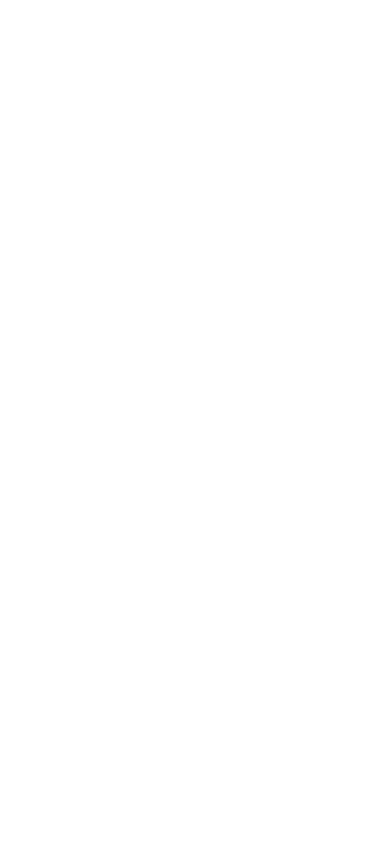
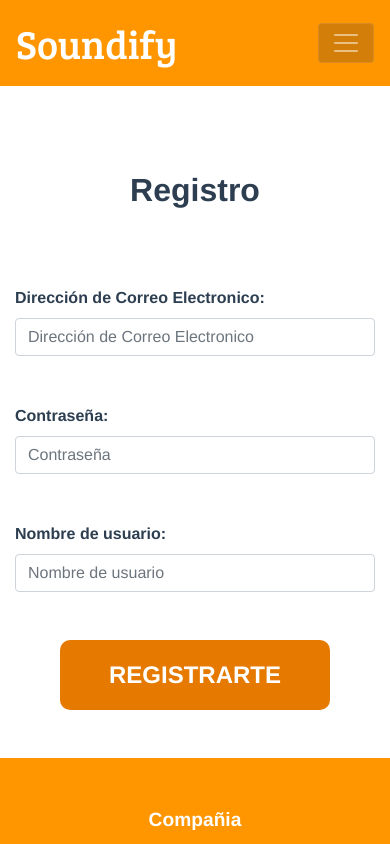
Before and after one commit to Darioorfano/Soundify, a Vue app: page /#/registro in a window 390 px wide. Before the commit this address had no page. Shown: the top 844 px of the page. Built offline with nearby package versions, Linux system fonts and the light colour scheme.

Commit message:
Se creo las vistas del Reproductor,buscador y home responsive

```diff
--- /dev/null
+++ b/src/components/FormLogin.vue
@@ -0,0 +1,35 @@
+<template >
+    <div>
+              <form class="col-12 col-sm-10 col-md-7 col-lg-5 col-xl-4  m-auto  ">
+  <div class="form-group mt-5 pt-4 mb-5 ">
+    <label  for="inputCorreoInicioSesion">Dirección de Correo Electronico:</label>
+    <input type="email" class="form-control" id="inputCorreoInicioSesion" aria-describedby="emailHelp" placeholder="Dirección de Correo Electronico">
+
+  </div>
+  <div class="form-group mb-4">
+    <label for="InputContraseñaInicioSesion">Contraseña:</label>
+    <input type="password" class="form-control" id="InputContraseñaInicioSesion" placeholder="Contraseña">
+  </div>
+
+    <router-link to="/soundify-player" ></router-link><Button  bclass="btn btn-freeVersion  mt-4 pt-3 pb-3 pl-5 pr-5 mb-5 mt-2 mb-2" valueButton="INICIAR SESIÓN"></Button>
+
+</form>
+    </div>
+</template>
+<script>
+import Button from "@/components/Button.vue"
+export default {
+    name:"FormLogin",
+    components:{
+Button
+
+    }
+}
+</script>
+<style>
+       .form-group label{
+display: flex;
+font-weight: bold;
+
+    }
+</style>
--- /dev/null
+++ b/src/components/FormRegistro.vue
@@ -0,0 +1,62 @@
+<template lang="">
+    <div>
+          <form class="col-12 col-sm-10 col-md-7 col-lg-5 col-xl-4  m-auto  ">
+                  <p class="title-register">Registro</p>
+  <div class="form-group mt-5 pt-4 mb-5 ">
+    <label  for="inputCorreoInicioSesion">Dirección de Correo Electronico:</label>
+    <input type="email" class="form-control" id="inputCorreoInicioSesion" aria-describedby="emailHelp" placeholder="Dirección de Correo Electronico">
+
+  </div>
+  <div class="form-group mb-4">
+    <label for="exampleInputPassword1">Contraseña:</label>
+    <input type="password" class="form-control" id="exampleInputPassword1" placeholder="Contraseña">
+  </div>
+   <div class="form-group mb-4 mt-5">
+    <label for="nombreDeUsuario">Nombre de usuario:</label>
+    <input type="text" class="form-control" id="nombreDeUsuario" placeholder="Nombre de usuario">
+  </div>
+
+   <router-link to="/login"><Button  bclass="btn btn-freeVersion  mt-4 pt-3 pb-3 pl-5 pr-5 mb-5 mt-2 mb-2" valueButton="REGISTRARTE"></Button></router-link>
+
+</form>
+    </div>
+</template>
+<script>
+import Button from "@/components/Button.vue"
+export default {
+    name:"FormRegistro",
+    components:{
+Button
+
+    }
+}
+</script>
+<style >
+
+ .title-register{
+        font-size: 2em;
+        margin-top: 2.5em;
+    font-weight: bold;
+    position:relative;
+    animation: slideDown 3s  ;
+
+    }
+    .form-group label{
+display: flex;
+font-weight: bold;
+
+    }
+
+
+@keyframes slideDown{
+    from{
+left:-100vw;
+
+    }
+to{
+left:0;
+
+}
+}
+
+</style>
--- a/src/components/Main.vue
+++ b/src/components/Main.vue
@@ -3,9 +3,9 @@
       <h1 class="text-light title-index mt-5  pt-5 mb-5 ">Disfrutar es todo</h1>
       <p class= "text-white mb-4 pt-sm-3 pb-sm-4 pt-md-4 pb-md-4 pt-lg-4 pb-lg-5 pt-xl-5 pb-xl-5 ">Millones de canciones y podcasts,utilice la versión gratuita para descubrir las funcionalidades</p>
 
-              <Button  bclass="btn btn-freeVersion  pb-3 pt-4 mb-2 mt-sm-3 pt-sm-5 pb-sm-5 pt-md-5
-              pb-md-5 pr-md-5 pl-md-5 pt-lg-5 pr-lg-5 pb-lg-5 pl-lg-5 pl-xl-5 pr-xl-5 pt-xl-5 pb-xl-5 text-white"  valueButton="OBTENER VERSIÓN GRATUITA"></Button>
-
+            <router-link to="/soundifyHome"><Button  bclass="btn btn-freeVersion  pb-3 pt-4 mb-2 mt-sm-3 pt-sm-5 pb-sm-5 pt-md-5
+              pb-md-5 pr-md-5 pl-md-5 pt-lg-5 pr-lg-5 pb-lg-5 pl-lg-5 pl-xl-5 pr-xl-5 pt-xl-5 pb-xl-5 text-white"  valueButton="OBTENER GRATIS"></Button>
+             </router-link>
     </main>
 
 </template>
--- a/src/components/Nav.vue
+++ b/src/components/Nav.vue
@@ -20,14 +20,12 @@
   </button>
   <div class="collapse navbar-collapse collapse navbar-collapse d-lg-flex justify-content-lg-end d-xl-flex justify-content-xl-end ml-xl-5 " id="navbarNav">
     <ul class="navbar-nav mr-lg-5 mt-lg-2">
-      <li class="nav-item mr-xl-2 active">
-        <router-link to="/premium" class="nav-link mt-5 mt-sm-5 mt-lg-0 mr-xl-2">Premium <span class="sr-only">(current)</span></router-link>
-      </li>
+
       <li class="nav-item  mr-xl-3">
         <router-link to="/login" class="nav-link">Iniciar Sesión</router-link>
       </li>
       <li class="nav-item mr-xl-3">
-        <a class="nav-link " href="#">Registrate</a>
+        <router-link to="/registro" class="nav-link ">Registrate</router-link>
       </li>
        <li class="nav-item mr-xl-3">
         <a class="nav-link" href="#">Descargar</a>
--- /dev/null
+++ b/src/components/NavMobile.vue
@@ -0,0 +1,21 @@
+<template >
+    <div id="navMobile" class="pt-4 pb-4 d-flex justify-content-around fixed-bottom">
+       <!--Buscar iconos-->
+        <router-link class="text-white" to="/soundifyHome" >Inicio</router-link>
+        <router-link  class="text-white" to="/soundifySearch">Buscar</router-link>
+        <router-link class="text-white" to="/soundifyPlaylists">Playlists</router-link>
+
+    </div>
+</template>
+<script>
+
+export default {
+name:"NavMobile"
+
+}
+</script>
+<style >
+    #navMobile{
+        background-color:rgb(230, 122, 0);
+    }
+</style>
--- a/src/router/index.js
+++ b/src/router/index.js
@@ -14,11 +14,20 @@
 
   },
  {
-  path:"/",
+  path:"/registro",
   name:"Registro",
   component:()=> import("../views/Registro.vue")
 },
-  {
+
+{
+  path:"/soundifyHome",
+  name:"SoundifyHome",
+  component:()=> import("../views/SoundifyHome.vue")
+},
+
+
+
+{
     path: '/about',
     name: 'About',
     // route level code-splitting
--- a/src/views/Login.vue
+++ b/src/views/Login.vue
@@ -1,21 +1,8 @@
-<template lang="">
+<template >
     <div>
         <Header></Header>
 
-      <form class="col-12 col-sm-10 col-md-7 col-lg-5 col-xl-4  m-auto  ">
-  <div class="form-group mt-5 pt-4 mb-5 ">
-    <label  for="inputCorreoInicioSesion">Dirección de Correo Electronico:</label>
-    <input type="email" class="form-control" id="inputCorreoInicioSesion" aria-describedby="emailHelp" placeholder="Dirección de Correo Electronico">
-
-  </div>
-  <div class="form-group mb-4">
-    <label for="exampleInputPassword1">Contraseña:</label>
-    <input type="password" class="form-control" id="exampleInputPassword1" placeholder="Contraseña">
-  </div>
-
-    <Button  bclass="btn btn-freeVersion  mt-4 pt-3 pb-3 pl-5 pr-5 mb-5 mt-2 mb-2" valueButton="INICIAR SESIÓN"></Button>
-
-</form>
+     <FormLogin></FormLogin>
         <h5>¿No tenés cuenta?</h5>
       <router-link to="/registro"><Button bclass="btn btn-register pt-3 pb-3 pr-5 pl-5 mt-2 mb-4 pl-sm-5 pr-sm-5 " valueButton="REGISTRATE"></Button></router-link>
         <Footer></Footer>
@@ -25,10 +12,11 @@
 import Header from "@/components/Header.vue"
 import Footer from "@/components/Footer.vue"
 import Button from "@/components/Button.vue"
+import FormLogin from "@/components/FormLogin.vue"
 export default {
     name:"Login",
     components:{
-Header,Footer,Button
+Header,Footer,Button,FormLogin
 
     }
 }
@@ -37,10 +25,6 @@
 h5{
     font-weight: bolder;
 }
-    .form-group label{
-display: flex;
-font-weight: bold;
 
-    }
 
 </style>
--- a/src/views/Registro.vue
+++ b/src/views/Registro.vue
@@ -1,13 +1,37 @@
-<template lang="">
+<template >
     <div>
+        <Header></Header>
+
+<FormRegistro></FormRegistro>
+
+<Footer></Footer>
+
+
 
     </div>
 </template>
 <script>
+
+import Header from '@/components/Header.vue'
+import Footer from '@/components/Footer.vue'
+
+import FormRegistro from "@/components/FormRegistro.vue"
 export default {
+    name:"Registro",
+    components:{
+        Header,Footer,FormRegistro
+
+
+    }
 
 }
 </script>
-<style lang="">
+<style >
+
+
+
+
+
+
 
 </style>
--- /dev/null
+++ b/src/views/SoundifyHome.vue
@@ -0,0 +1,19 @@
+<template lang="">
+    <div>
+        <NavMobile/>
+    </div>
+</template>
+<script>
+import NavMobile from "@/components/NavMobile.vue"
+export default {
+    name:"SoundifyHome",
+    components:{
+        NavMobile
+
+
+    }
+}
+</script>
+<style lang="">
+
+</style>
```
Also changed, not shown: src/views/SoundifyPlayer.vue (added, +13 -0 lines), src/views/SoundifyPlaylist.vue (added), src/views/SoundifySearch.vue (added).
